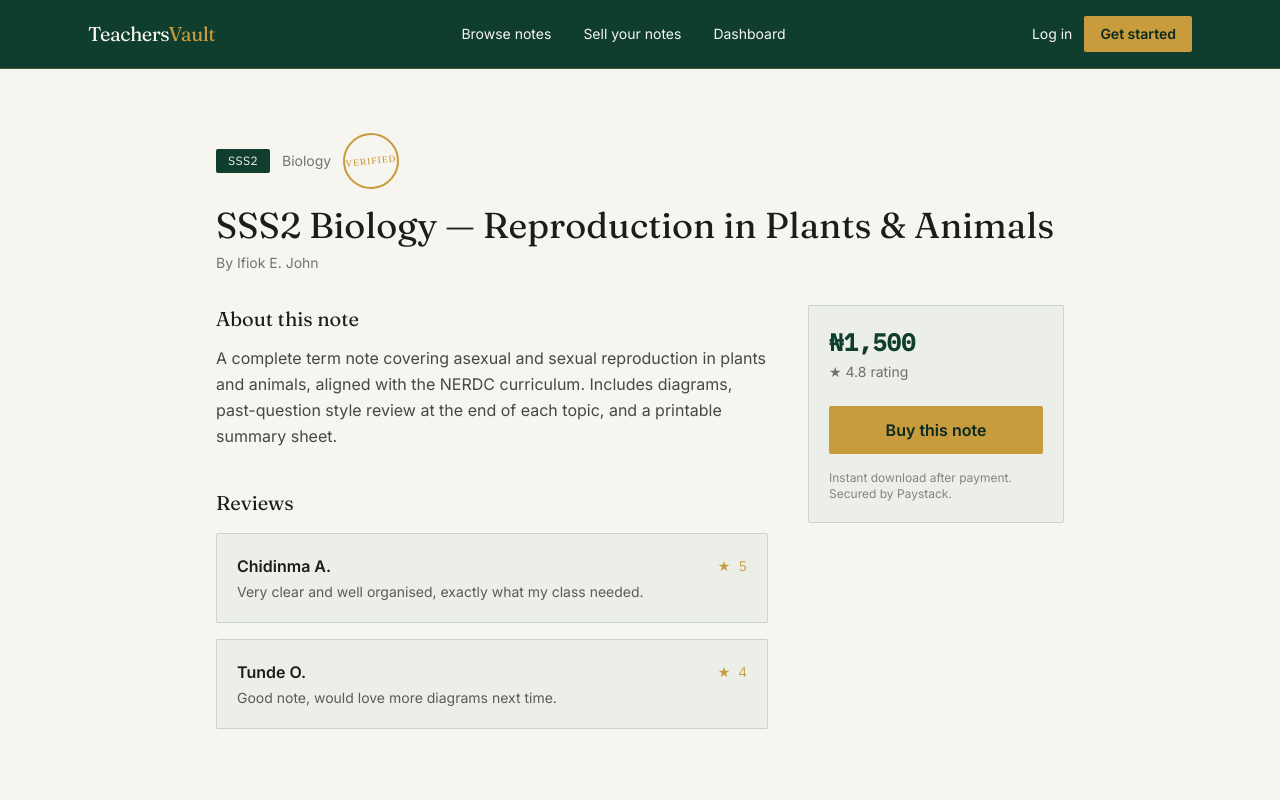
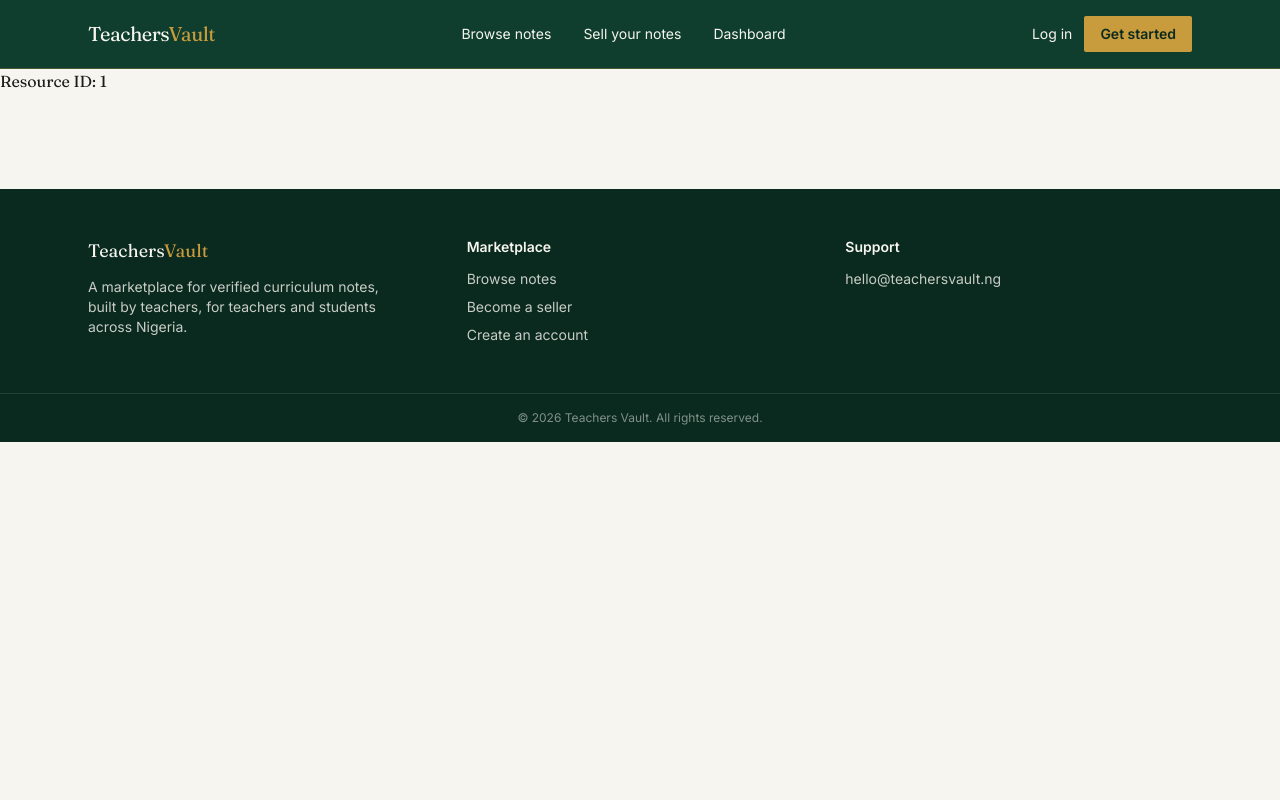
Before and after one commit to Ifiokejohn/Teachersvault, a Next.js app: page /Resource/1 in a window 1280 px wide. Shown: the top 800 px of the page. Built offline with nearby package versions, Linux system fonts and the light colour scheme; no server answers.

Commit message:
Update page.tsx

```diff
--- a/app/Resource/[id]/page.tsx
+++ b/app/Resource/[id]/page.tsx
@@ -1,81 +1,13 @@
-import PurchaseButton from "@/components/PurchaseButton";
-
-// Placeholder — replace with:
-// const { data: resource } = await supabase.from("resources").select("*, reviews(*)").eq("id", params.id).single();
-const MOCK_RESOURCE = {
-  id: "1",
-  title: "SSS2 Biology — Reproduction in Plants & Animals",
-  description:
-    "A complete term note covering asexual and sexual reproduction in plants and animals, aligned with the NERDC curriculum. Includes diagrams, past-question style review at the end of each topic, and a printable summary sheet.",
-  subject: "Biology",
-  class_level: "SSS2",
-  price: 1500,
-  rating: 4.8,
-  verified: true,
-  seller_name: "Ifiok E. John",
-};
-
-const MOCK_REVIEWS = [
-  { id: "1", user: "Chidinma A.", rating: 5, comment: "Very clear and well organised, exactly what my class needed." },
-  { id: "2", user: "Tunde O.", rating: 4, comment: "Good note, would love more diagrams next time." },
-];
-
-export default function ResourceDetailPage({
+export default async function ResourcePage({
   params,
 }: {
-  params: { id: string };
+  params: Promise<{ id: string }>;
 }) {
-  const resource = MOCK_RESOURCE; // keyed by params.id once wired to Supabase
+  const { id } = await params;
 
   return (
-    <section className="mx-auto max-w-4xl px-6 py-16">
-      <div className="flex flex-wrap items-center gap-3 mb-4">
-        <span className="font-mono text-xs uppercase tracking-wide bg-vault-green text-vault-paper px-3 py-1 rounded-sm">
-          {resource.class_level}
-        </span>
-        <span className="text-sm text-vault-ink/60">{resource.subject}</span>
-        {resource.verified && (
-          <span className="vault-stamp text-[9px] w-14 h-14">Verified</span>
-        )}
-      </div>
-
-      <h1 className="font-display text-3xl sm:text-4xl mb-2">{resource.title}</h1>
-      <p className="text-sm text-vault-ink/60 mb-8">By {resource.seller_name}</p>
-
-      <div className="grid grid-cols-1 md:grid-cols-3 gap-10">
-        <div className="md:col-span-2">
-          <h2 className="font-display text-xl mb-3">About this note</h2>
-          <p className="text-vault-ink/80 leading-relaxed">{resource.description}</p>
-
-          <h2 className="font-display text-xl mt-10 mb-4">Reviews</h2>
-          <div className="space-y-4">
-            {MOCK_REVIEWS.map((review) => (
-              <div key={review.id} className="ledger-card">
-                <div className="flex items-center justify-between mb-1">
-                  <span className="font-body font-semibold">{review.user}</span>
-                  <span className="font-mono text-vault-gold text-sm">
-                    ★ {review.rating}
-                  </span>
-                </div>
-                <p className="text-sm text-vault-ink/70">{review.comment}</p>
-              </div>
-            ))}
-          </div>
-        </div>
-
-        <aside className="ledger-card h-fit sticky top-24">
-          <p className="font-mono text-2xl text-vault-green font-semibold mb-1">
-            ₦{resource.price.toLocaleString()}
-          </p>
-          <p className="text-sm text-vault-ink/60 mb-6">
-            ★ {resource.rating.toFixed(1)} rating
-          </p>
-          <PurchaseButton resourceId={resource.id} amount={resource.price} />
-          <p className="text-xs text-vault-ink/50 mt-4">
-            Instant download after payment. Secured by Paystack.
-          </p>
-        </aside>
-      </div>
-    </section>
+    <div>
+      <h1>Resource ID: {id}</h1>
+    </div>
   );
 }
```
